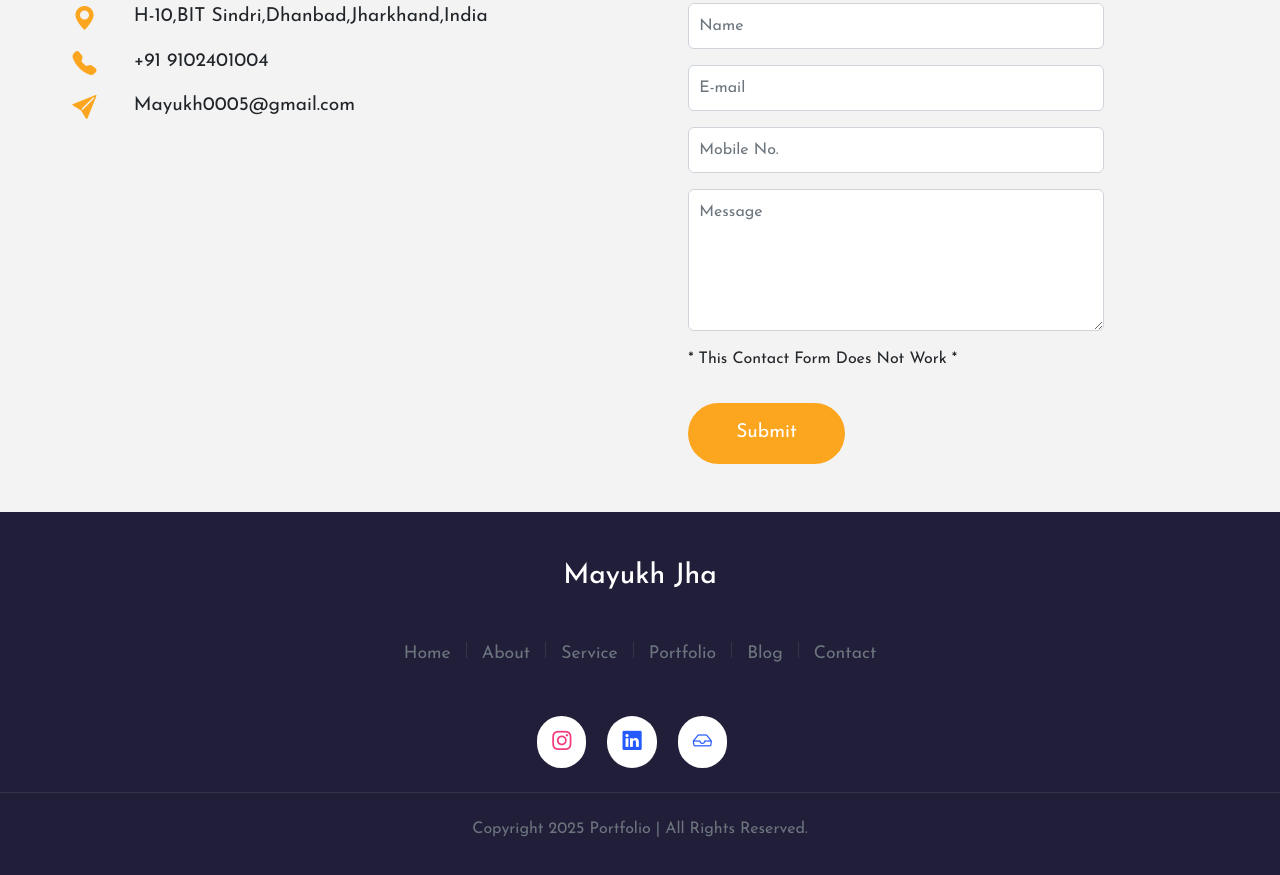
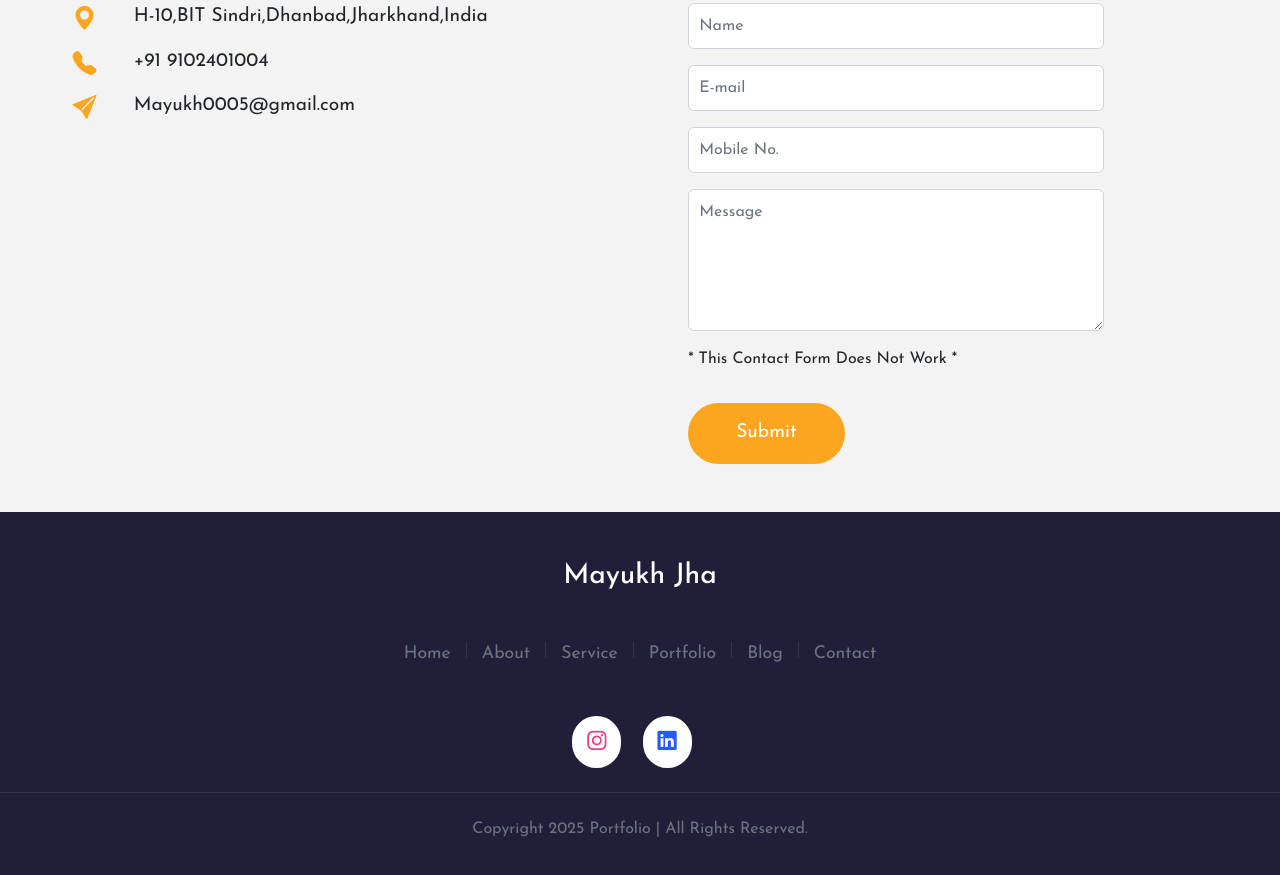
Before and after one commit to MayukhJha/Portfolio, a plain HTML site: page personal portfolio/index.html in a window 1280 px wide. Shown: the part 4454-5329 px from the top of the page. Drawn offline with nearby package versions, Linux system fonts and the light colour scheme.

Commit message:
Update index.html

```diff
--- a/personal portfolio/index.html
+++ b/personal portfolio/index.html
@@ -706,9 +706,6 @@
         <a href="https://www.linkedin.com/in/mayukh-jha-1480b9316/"><button href="" class="rounded-pill behance">
           <i class="bi bi-linkedin"></i>
         </button></a>
-        <a href="https://mail.google.com/mail/u/0/?tab=rm&ogbl#inbox?compose=CllgCJvmZTbnTdbWCJpRGcRqxJHdTLMCWhLvdMtCPbvKzVQlpSSbplWzdPnvGRzHZCPXgwxDWqB"><button href="" class="rounded-pill behance">
-          <i class="bi bi-inbox"></i>
-        </button></a>
       </div>
       <hr class="text-muted my-4" />
 
```
